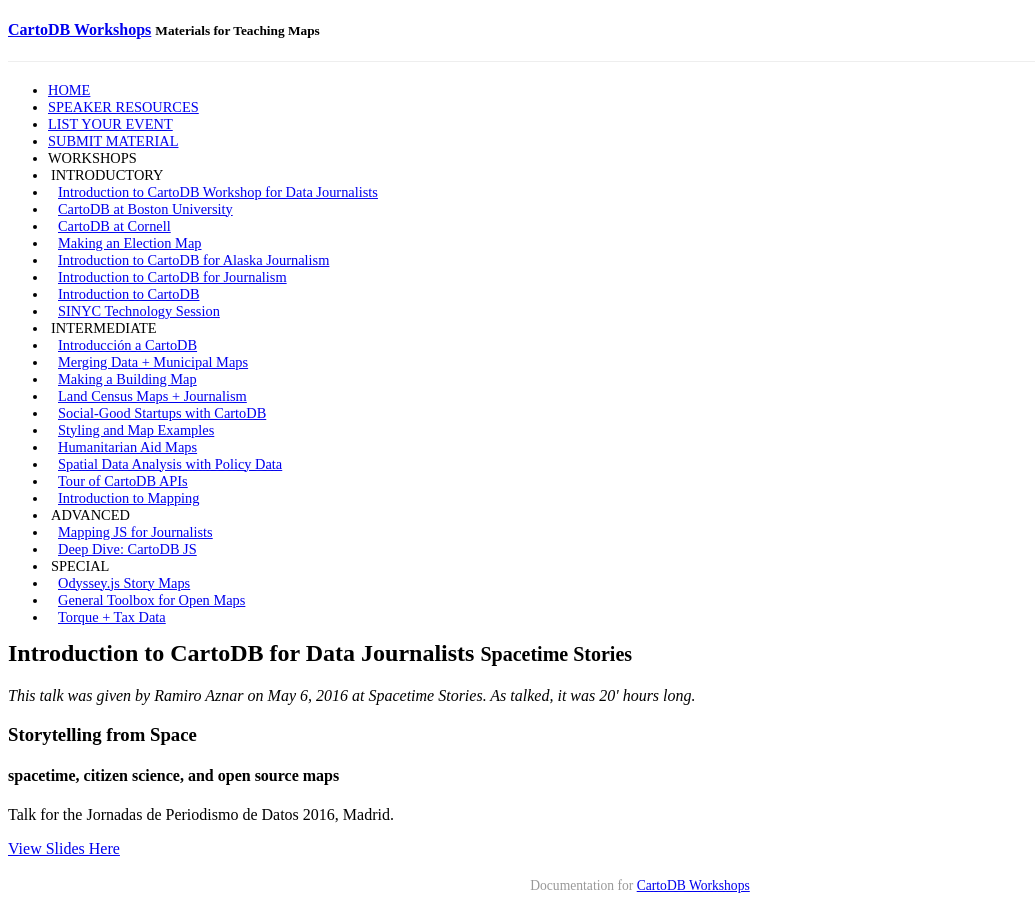
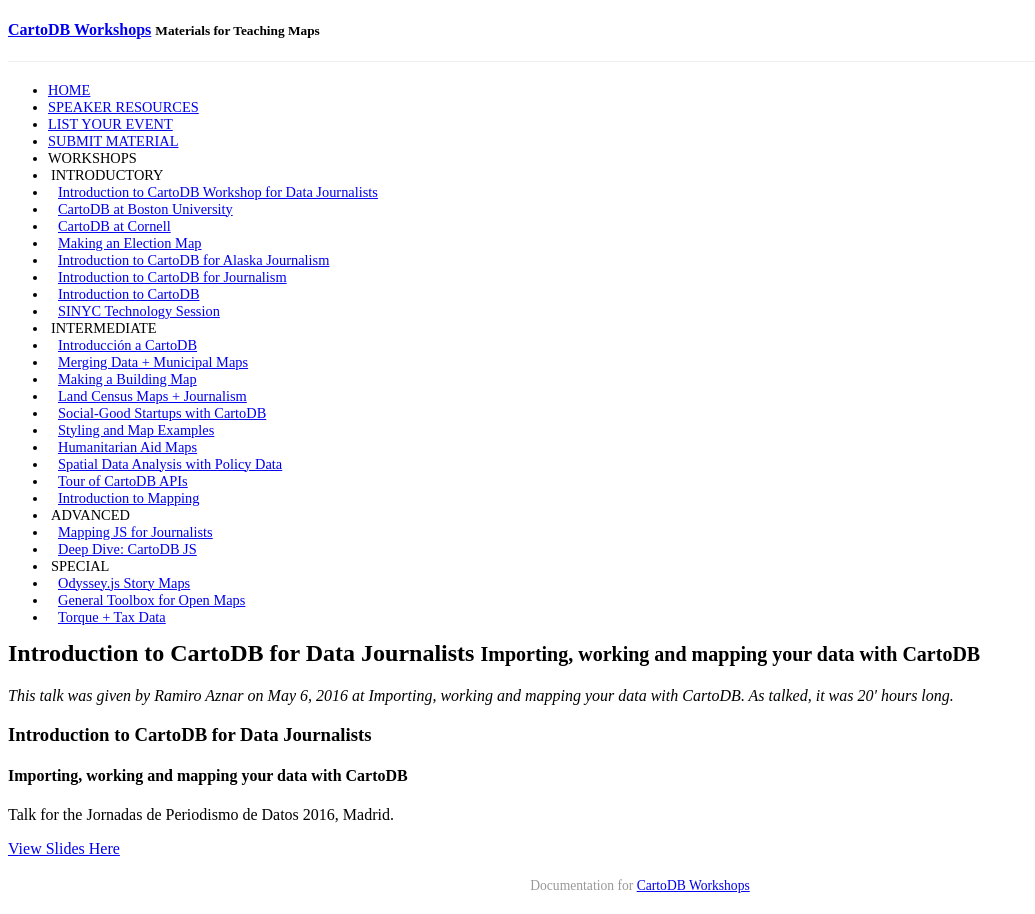
Before and after one commit to CartoDB/training, a Jekyll site: the page built from _posts/2016-05-6-jpd16-intro-slides.md, in a window 1280 px wide. Shown: the whole page, without its empty margins (0-1035 px from the left). Built offline with Jekyll 4.4.1, drawn with Linux system fonts in a browser that asks for light colours; a style sheet for code colours, icons or effects is not loaded.

```diff
--- a/_posts/2016-05-6-jpd16-intro-slides.md
+++ b/_posts/2016-05-6-jpd16-intro-slides.md
@@ -2,7 +2,7 @@
 layout: page
 title: "Introduction to CartoDB for Data Journalists"
 order: 23
-subtitle: "Spacetime Stories"
+subtitle: "Importing, working and mapping your data with CartoDB"
 category: talk
 date: 2016-05-06
 author: 'Ramiro Aznar'
@@ -10,8 +10,8 @@
 ---
 
 
-### Storytelling from Space
-#### spacetime, citizen science, and open source maps
+### Introduction to CartoDB for Data Journalists
+#### Importing, working and mapping your data with CartoDB
 
 Talk for the Jornadas de Periodismo de Datos 2016, Madrid.
 
```
Also changed, not shown: _posts/2016-05-6-jpd16-intro.md (+8 -0 lines).
